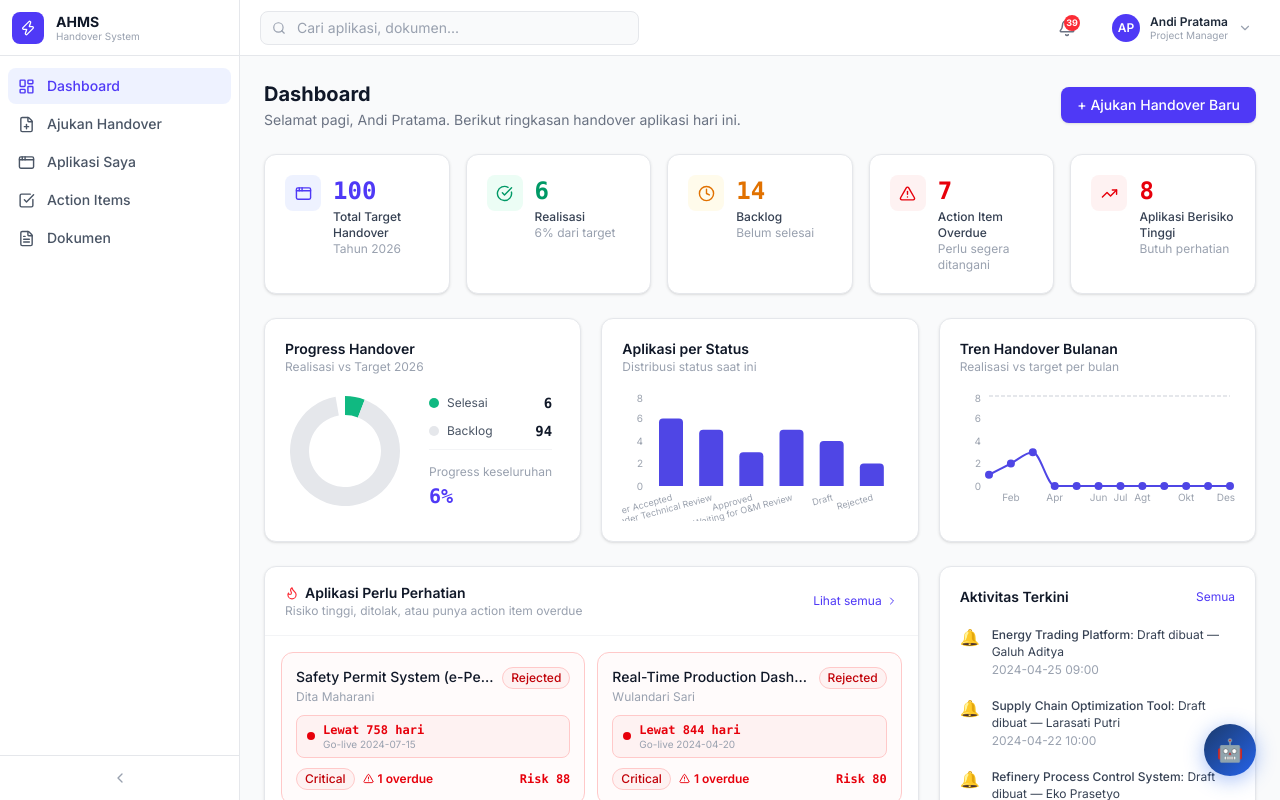
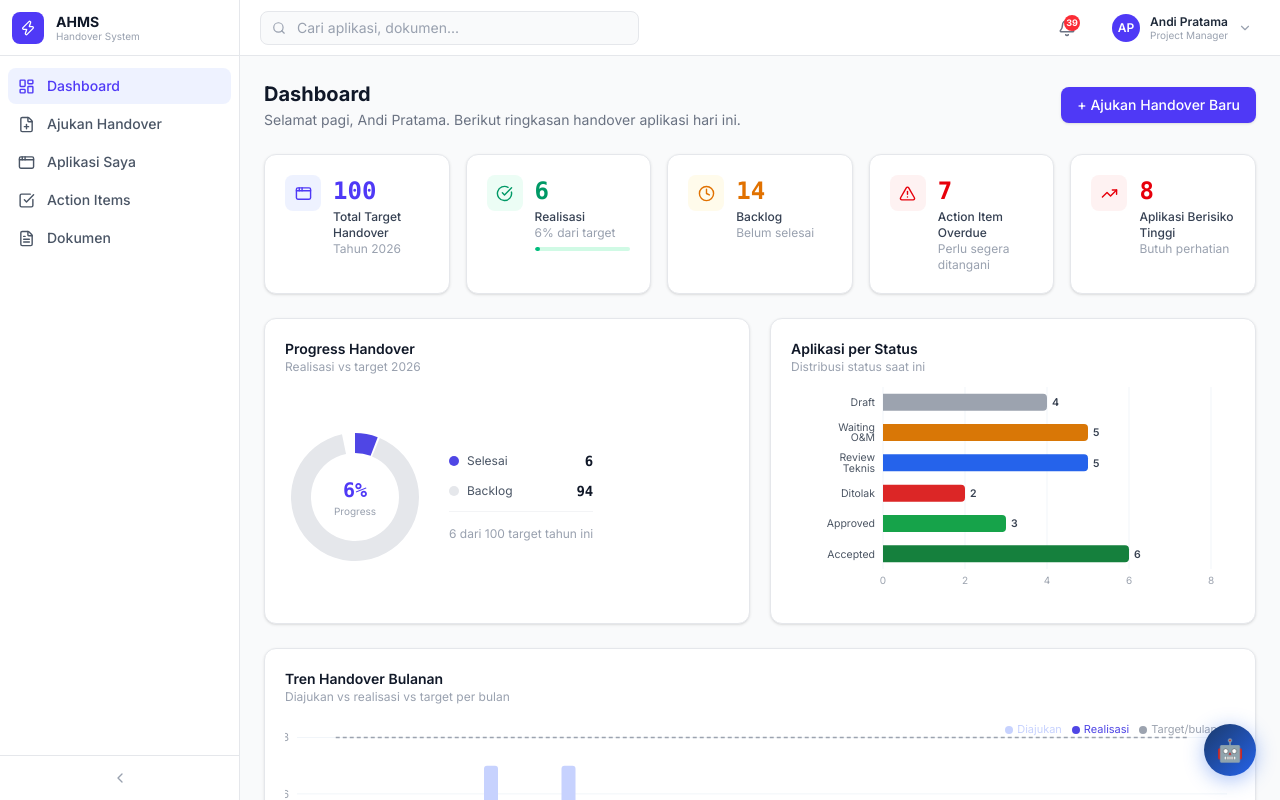
Before and after one commit to adidarma24/AHMS-Application-Handover-Management, a React (Vite) app: page / in a window 1280 px wide. Both pictures are taken after typing "Sample123" into the empty fields and a click on the button "Masuk". Built offline with nearby package versions, Linux system fonts and the light colour scheme.

Commit message:
Refakture Dashboard

```diff
--- a/src/pages/Dashboard.tsx
+++ b/src/pages/Dashboard.tsx
@@ -2,15 +2,19 @@ import { useState, useEffect, useMemo } from "react";
 import {
   BarChart,
   Bar,
-  LineChart,
+  ComposedChart,
+  Area,
   Line,
   XAxis,
   YAxis,
+  CartesianGrid,
   Tooltip,
+  Legend,
   ResponsiveContainer,
   PieChart,
   Pie,
   Cell,
+  LabelList,
 } from "recharts";
 import {
   AppWindow,
@@ -30,7 +34,7 @@ import {
   SkeletonChartCard,
   SkeletonTableRows,
 } from "../components/ui/Skeleton";
-import type { AppState, Role } from "../types";
+import type { AppState, AppStatus, Role } from "../types";
 import type { Page } from "../App";
 
 interface Props {
@@ -54,6 +58,52 @@ const MONTH_LABELS = [
   "Des",
 ];
 const ANNUAL_TARGET = 100; // Disesuaikan dengan target di desain baru
+
+// Urutan alur status (mengikuti definisi AppStatus di types.ts) + pemetaan
+// warna semantik. Dipakai bersama oleh Badge (di kartu "Perlu Perhatian")
+// dan chart distribusi status, supaya warnanya konsisten di satu halaman —
+// sebelumnya Badge di kartu "Perlu Perhatian" salah mapping (spasi dibuang
+// dari status sehingga "Waiting for O&M Review" / "Handover Accepted" jatuh
+// ke style default abu-abu, bukan warna semantiknya).
+const STATUS_ORDER: AppStatus[] = [
+  "Draft",
+  "Waiting for O&M Review",
+  "Under Technical Review",
+  "Rejected",
+  "Approved",
+  "Handover Accepted",
+];
+const STATUS_BADGE_VARIANT: Record<AppStatus, string> = {
+  Draft: "draft",
+  "Waiting for O&M Review": "waiting",
+  "Under Technical Review": "inprogress",
+  Rejected: "rejected",
+  Approved: "approved",
+  "Handover Accepted": "accepted",
+};
+const STATUS_SHORT_LABEL: Record<AppStatus, string> = {
+  Draft: "Draft",
+  "Waiting for O&M Review": "Waiting O&M",
+  "Under Technical Review": "Review Teknis",
+  Rejected: "Ditolak",
+  Approved: "Approved",
+  "Handover Accepted": "Accepted",
+};
+const BADGE_HEX: Record<string, string> = {
+  draft: "#9CA3AF",
+  waiting: "#D97706",
+  inprogress: "#2563EB",
+  rejected: "#DC2626",
+  approved: "#16A34A",
+  accepted: "#15803D",
+};
+
+const TOOLTIP_STYLE = {
+  fontSize: 12,
+  borderRadius: 8,
+  border: "1px solid #e5e7eb",
+  boxShadow: "0 4px 12px rgba(0,0,0,0.08)",
+};
 
 export default function Dashboard({
   appState,
@@ -89,8 +139,18 @@ export default function Dashboard({
     return { realisasi, backlog, overdueCount, highRiskCount };
   }, [apps]);
 
+  const progressPct = Math.round((kpi.realisasi / ANNUAL_TARGET) * 100) || 0;
+
   // KPI Cards dengan warna baru (Indigo theme)
-  const kpiCards = [
+  const kpiCards: {
+    label: string;
+    value: number;
+    sub: string;
+    icon: any;
+    color: string;
+    bg: string;
+    progress?: number;
+  }[] = [
     {
       label: "Total Target Handover",
       value: ANNUAL_TARGET,
@@ -102,10 +162,11 @@ export default function Dashboard({
     {
       label: "Realisasi",
       value: kpi.realisasi,
-      sub: `${Math.round((kpi.realisasi / ANNUAL_TARGET) * 100)}% dari target`,
+      sub: `${progressPct}% dari target`,
       icon: CheckCircle,
       color: "text-emerald-600",
       bg: "bg-emerald-50",
+      progress: progressPct,
     },
     {
       label: "Backlog",
@@ -133,12 +194,20 @@ export default function Dashboard({
     },
   ];
 
+  // Semua status ditampilkan (termasuk yang jumlahnya 0) supaya bentuk chart
+  // konsisten dan "peta" alur status tetap lengkap, bukan cuma status yang
+  // kebetulan sedang ada datanya.
   const statusDist = useMemo(() => {
     const map: Record<string, number> = {};
     apps.forEach((a) => {
       map[a.status] = (map[a.status] || 0) + 1;
     });
-    return Object.entries(map).map(([status, count]) => ({ status, count }));
+    return STATUS_ORDER.map((status) => ({
+      status,
+      label: STATUS_SHORT_LABEL[status],
+      count: map[status] || 0,
+      color: BADGE_HEX[STATUS_BADGE_VARIANT[status]] || "#9CA3AF",
+    }));
   }, [apps]);
 
   const monthlyData = useMemo(() => {
@@ -153,7 +222,7 @@ export default function Dashboard({
           new Date(a.goLiveDate).getMonth() + 1 === month,
       ).length;
       // Target per bulan statis disesuaikan dengan contoh line chart baru (8)
-      return { month: label, realisasi: accepted, target: 8, submitted };
+      return { month: label, realisasi: accepted, target: 8, diajukan: submitted };
     });
   }, [apps]);
 
@@ -161,12 +230,10 @@ export default function Dashboard({
     const done = kpi.realisasi;
     const remaining = Math.max(ANNUAL_TARGET - done, 0);
     return [
-      { name: "Selesai", value: done, color: "#10b981" },
+      { name: "Selesai", value: done, color: "#4f46e5" },
       { name: "Backlog", value: remaining, color: "#e5e7eb" },
     ];
   }, [kpi.realisasi]);
-
-  const progressPct = Math.round((kpi.realisasi / ANNUAL_TARGET) * 100) || 0;
 
   const attentionApps = useMemo(() => {
     return apps
@@ -206,21 +273,21 @@ export default function Dashboard({
   if (loading) {
     return (
       <div className="space-y-6">
-        <div className="flex items-center justify-between">
+        <div className="flex flex-col sm:flex-row sm:items-center sm:justify-between gap-3">
           <div className="space-y-2">
             <div className="h-6 w-32 bg-gray-200 rounded-lg animate-pulse" />
             <div className="h-4 w-64 bg-gray-100 rounded-lg animate-pulse" />
           </div>
           <div className="h-9 w-40 bg-gray-200 rounded-lg animate-pulse" />
         </div>
-        {/* <SkeletonKPICards count={5} /> */}
-        <div className="grid grid-cols-1 xl:grid-cols-3 gap-5">
-          <SkeletonChartCard height={130} />
-          <SkeletonChartCard height={130} />
-          <SkeletonChartCard height={130} />
+        <SkeletonKPICards />
+        <div className="grid grid-cols-1 md:grid-cols-2 gap-4 sm:gap-5">
+          <SkeletonChartCard height={220} />
+          <SkeletonChartCard height={220} />
         </div>
-        <div className="grid grid-cols-1 xl:grid-cols-3 gap-5">
-          <div className="xl:col-span-2 bg-white rounded-xl border border-gray-200 shadow-sm overflow-hidden">
+        <SkeletonChartCard height={260} />
+        <div className="grid grid-cols-1 lg:grid-cols-3 gap-4 sm:gap-5">
+          <div className="lg:col-span-2 bg-white rounded-xl border border-gray-200 shadow-sm overflow-hidden">
             <div className="px-5 py-4 border-b border-gray-100">
               <div className="h-4 w-40 bg-gray-200 rounded animate-pulse" />
             </div>
@@ -239,7 +306,7 @@ export default function Dashboard({
   return (
     <div className="space-y-6">
       {/* Header */}
-      <div className="flex items-center justify-between">
+      <div className="flex flex-col sm:flex-row sm:items-center sm:justify-between gap-3">
         <div>
           <h1 className="text-xl font-bold text-gray-900">Dashboard</h1>
           <p className="text-sm text-gray-500 mt-0.5">
@@ -248,14 +315,18 @@ export default function Dashboard({
           </p>
         </div>
         {currentUser.role === "Project Manager" && (
-          <Button onClick={() => onNavigate("handover-form")}>
+          <Button
+            onClick={() => onNavigate("handover-form")}
+            className="w-full sm:w-auto justify-center"
+          >
             + Ajukan Handover Baru
           </Button>
         )}
       </div>
 
-      {/* KPI Cards */}
-      <div className="grid grid-cols-2 xl:grid-cols-5 gap-4">
+      {/* KPI Cards — 2 kolom di HP, naik bertahap supaya tidak "meloncat"
+          dari 2 langsung ke 5 begitu masuk layar desktop besar */}
+      <div className="grid grid-cols-2 sm:grid-cols-3 lg:grid-cols-5 gap-3 sm:gap-4">
         {kpiCards.map((k) => (
           <Card key={k.label} className="flex items-start gap-3">
             <div
@@ -263,7 +334,7 @@ export default function Dashboard({
             >
               <k.icon size={17} className={k.color} />
             </div>
-            <div>
+            <div className="min-w-0 flex-1">
               <div className={`text-2xl font-bold font-mono ${k.color}`}>
                 {k.value}
               </div>
@@ -271,41 +342,61 @@ export default function Dashboard({
                 {k.label}
               </div>
               <div className="text-xs text-gray-400">{k.sub}</div>
+              {k.progress !== undefined && (
+                <div className="mt-1.5 h-1 rounded-full bg-emerald-100 overflow-hidden">
+                  <div
+                    className="h-full rounded-full bg-emerald-500 transition-all duration-500"
+                    style={{ width: `${Math.min(100, k.progress)}%` }}
+                  />
+                </div>
+              )}
             </div>
           </Card>
         ))}
       </div>
 
-      {/* Charts row */}
-      <div className="grid grid-cols-1 xl:grid-cols-3 gap-5">
-        {/* Donut */}
+      {/* Snapshot saat ini: progress terhadap target + distribusi status.
+          Ditaruh berdampingan (2 kolom mulai md) karena keduanya menjawab
+          pertanyaan yang sama: "posisi kita sekarang di mana". */}
+      <div className="grid grid-cols-1 md:grid-cols-2 gap-4 sm:gap-5">
+        {/* Donut progress */}
         <Card className="flex flex-col">
-          <div className="flex items-center justify-between mb-4">
-            <div>
+          <div className="mb-4">
             <h3 className="text-sm font-semibold text-gray-900">
               Progress Handover
             </h3>
             <p className="text-xs text-gray-400">
-                Realisasi vs Target {new Date().getFullYear()}
+              Realisasi vs target {new Date().getFullYear()}
             </p>
           </div>
-          </div>
-          <div className="flex items-center gap-6">
-            <PieChart width={120} height={120}>
+          <div className="flex-1 flex flex-col sm:flex-row items-center gap-6">
+            <div className="relative w-[140px] h-[140px] flex-shrink-0">
+              <PieChart width={140} height={140}>
                 <Pie
                   data={pieData}
                   dataKey="value"
-                innerRadius={36}
-                outerRadius={55}
+                  innerRadius={44}
+                  outerRadius={64}
                   startAngle={90}
                   endAngle={-270}
+                  paddingAngle={pieData[0].value > 0 && pieData[1].value > 0 ? 2 : 0}
+                  stroke="none"
                 >
                   {pieData.map((e, i) => (
-                  <Cell key={i} fill={e.color} strokeWidth={0} />
+                    <Cell key={i} fill={e.color} />
                   ))}
                 </Pie>
               </PieChart>
-            <div className="space-y-2">
+              {/* Persentase di tengah donut, supaya angka utamanya langsung
+                  kebaca tanpa harus mencocokkan warna ke legenda */}
+              <div className="absolute inset-0 flex flex-col items-center justify-center pointer-events-none">
+                <span className="text-xl font-bold text-indigo-600 font-mono">
+                  {progressPct}%
+                </span>
+                <span className="text-[10px] text-gray-400">Progress</span>
+              </div>
+            </div>
+            <div className="space-y-2.5 w-full sm:w-auto">
               {pieData.map((d) => (
                 <div key={d.name} className="flex items-center gap-2">
                   <div
@@ -320,116 +411,153 @@ export default function Dashboard({
               ))}
               <div className="pt-2 border-t border-gray-100">
                 <span className="text-xs text-gray-400">
-                  Progress keseluruhan
+                  {kpi.realisasi} dari {ANNUAL_TARGET} target tahun ini
                 </span>
-                <div className="text-xl font-bold text-indigo-600 font-mono">
-                  {progressPct}%
-                </div>
               </div>
             </div>
           </div>
         </Card>
 
-        {/* Bar chart - Menggunakan warna Indigo #4f46e5 */}
+        {/* Distribusi status — bar horizontal, tiap status warnanya sama
+            dengan Badge yang dipakai di halaman lain (bukan lagi divertikal
+            dengan label dirotasi -15° yang susah dibaca, apalagi untuk label
+            panjang seperti "Waiting for O&M Review"). */}
         <Card>
-          <div className="mb-4">
+          <div className="mb-2">
             <h3 className="text-sm font-semibold text-gray-900">
               Aplikasi per Status
             </h3>
             <p className="text-xs text-gray-400">Distribusi status saat ini</p>
           </div>
-          <ResponsiveContainer width="100%" height={130}>
-            <BarChart data={statusDist} barSize={24}>
+          <ResponsiveContainer width="100%" height={220}>
+            <BarChart
+              data={statusDist}
+              layout="vertical"
+              margin={{ top: 4, right: 24, bottom: 4, left: 0 }}
+              barCategoryGap="22%"
+            >
+              <CartesianGrid horizontal={false} stroke="#f1f5f9" />
               <XAxis
-                dataKey="status"
-                tick={{ fontSize: 9, fill: "#9ca3af" }}
-                axisLine={false}
-                tickLine={false}
-                interval={0}
-                angle={-15}
-                textAnchor="end"
-                height={30}
-              />
-              <YAxis
-                tick={{ fontSize: 10, fill: "#9ca3af" }}
-                axisLine={false}
-                tickLine={false}
-                width={24}
+                type="number"
                 allowDecimals={false}
-              />
-              <Tooltip
-                contentStyle={{
-                  fontSize: 12,
-                  borderRadius: 8,
-                  border: "1px solid #e5e7eb",
-                  boxShadow: "0 4px 12px rgba(0,0,0,0.08)",
-                }}
-                cursor={{ fill: "#f3f4f6" }}
-              />
-              <Bar dataKey="count" fill="#4f46e5" radius={[4, 4, 0, 0]} />
-            </BarChart>
-          </ResponsiveContainer>
-        </Card>
-
-        {/* Line chart - Menggunakan warna Indigo #4f46e5 */}
-        <Card>
-          <div className="mb-4">
-            <h3 className="text-sm font-semibold text-gray-900">
-              Tren Handover Bulanan
-            </h3>
-            <p className="text-xs text-gray-400">
-              Realisasi vs target per bulan
-            </p>
-          </div>
-          <ResponsiveContainer width="100%" height={130}>
-            <LineChart data={monthlyData}>
-              <XAxis
-                dataKey="month"
                 tick={{ fontSize: 10, fill: "#9ca3af" }}
                 axisLine={false}
                 tickLine={false}
               />
               <YAxis
-                tick={{ fontSize: 10, fill: "#9ca3af" }}
+                type="category"
+                dataKey="label"
+                width={92}
+                tick={{ fontSize: 10.5, fill: "#4b5563" }}
                 axisLine={false}
                 tickLine={false}
-                width={24}
+              />
+              <Tooltip
+                contentStyle={TOOLTIP_STYLE}
+                cursor={{ fill: "#f8fafc" }}
+                labelFormatter={(_, payload) =>
+                  payload?.[0]?.payload?.status ?? ""
+                }
+                formatter={(value: number) => [`${value} aplikasi`, "Jumlah"]}
+              />
+              <Bar dataKey="count" radius={[0, 4, 4, 0]} maxBarSize={18}>
+                {statusDist.map((d, i) => (
+                  <Cell key={i} fill={d.color} />
+                ))}
+                <LabelList
+                  dataKey="count"
+                  position="right"
+                  style={{ fontSize: 10.5, fill: "#374151", fontWeight: 600 }}
+                />
+              </Bar>
+            </BarChart>
+          </ResponsiveContainer>
+        </Card>
+      </div>
+
+      {/* Tren bulanan — full width supaya 12 bulan tidak berdesakan seperti
+          sebelumnya (dulu cuma 1/3 lebar & tinggi 130px). Sekarang juga
+          menampilkan "Diajukan" (data submittedDate yang sebelumnya dihitung
+          tapi tidak pernah ditampilkan) di samping Realisasi vs Target,
+          supaya kelihatan gap antara pengajuan dan penyelesaian handover. */}
+      <Card>
+        <div className="flex items-center justify-between mb-2 flex-wrap gap-2">
+          <div>
+            <h3 className="text-sm font-semibold text-gray-900">
+              Tren Handover Bulanan
+            </h3>
+            <p className="text-xs text-gray-400">
+              Diajukan vs realisasi vs target per bulan
+            </p>
+          </div>
+        </div>
+        <ResponsiveContainer width="100%" height={280}>
+          <ComposedChart
+            data={monthlyData}
+            margin={{ top: 8, right: 8, bottom: 0, left: -16 }}
+          >
+            <defs>
+              <linearGradient id="dashRealisasiFill" x1="0" y1="0" x2="0" y2="1">
+                <stop offset="0%" stopColor="#4f46e5" stopOpacity={0.35} />
+                <stop offset="100%" stopColor="#4f46e5" stopOpacity={0.02} />
+              </linearGradient>
+            </defs>
+            <CartesianGrid vertical={false} stroke="#f1f5f9" />
+            <XAxis
+              dataKey="month"
+              tick={{ fontSize: 11, fill: "#9ca3af" }}
+              axisLine={false}
+              tickLine={false}
+            />
+            <YAxis
+              tick={{ fontSize: 11, fill: "#9ca3af" }}
+              axisLine={false}
+              tickLine={false}
+              width={28}
               allowDecimals={false}
             />
-              <Tooltip
-                contentStyle={{
-                  fontSize: 12,
-                  borderRadius: 8,
-                  border: "1px solid #e5e7eb",
-                  boxShadow: "0 4px 12px rgba(0,0,0,0.08)",
-                }}
+            <Tooltip contentStyle={TOOLTIP_STYLE} />
+            <Legend
+              verticalAlign="top"
+              align="right"
+              iconType="circle"
+              iconSize={8}
+              wrapperStyle={{ fontSize: 11, color: "#6b7280" }}
             />
-              <Line
+            <Bar
+              dataKey="diajukan"
+              name="Diajukan"
+              fill="#c7d2fe"
+              radius={[3, 3, 0, 0]}
+              barSize={14}
+            />
+            <Area
               type="monotone"
               dataKey="realisasi"
+              name="Realisasi"
               stroke="#4f46e5"
               strokeWidth={2}
-                dot={{ r: 3, fill: "#4f46e5" }}
-                name="Realisasi"
+              fill="url(#dashRealisasiFill)"
+              dot={{ r: 3, fill: "#4f46e5", strokeWidth: 0 }}
+              activeDot={{ r: 5 }}
             />
             <Line
               type="monotone"
               dataKey="target"
-                stroke="#e5e7eb"
-                strokeWidth={2}
-                strokeDasharray="4 2"
+              name="Target/bulan"
+              stroke="#9ca3af"
+              strokeWidth={1.5}
+              strokeDasharray="4 3"
               dot={false}
-                name="Target"
             />
-            </LineChart>
+          </ComposedChart>
         </ResponsiveContainer>
       </Card>
-      </div>
 
       {/* Bottom row */}
-      <div className="grid grid-cols-1 xl:grid-cols-3 gap-5">
+      <div className="grid grid-cols-1 lg:grid-cols-3 gap-4 sm:gap-5">
         {/* Attention cards — ala ITSM "Needs Attention": kartu + countdown live, bukan tabel statis */}
-        <div className="xl:col-span-2">
+        <div className="lg:col-span-2">
           <Card padding={false}>
             <div className="flex items-center justify-between px-5 py-4 border-b border-gray-100">
               <div>
@@ -443,7 +571,7 @@ export default function Dashboard({
               </div>
               <button
                 onClick={() => onNavigate("my-applications")}
-                className="text-xs text-indigo-600 hover:underline flex items-center gap-1"
+                className="text-xs text-indigo-600 hover:underline flex items-center gap-1 flex-shrink-0"
               >
                 Lihat semua <ChevronRight size={12} />
               </button>
@@ -477,9 +605,8 @@ export default function Dashboard({
                           </div>
                           <Badge
                             variant={
-                              app.status
-                                .toLowerCase()
-                                .replace(/\s+/g, "") as any
+                              (STATUS_BADGE_VARIANT[app.status] ??
+                                "default") as any
                             }
                           >
                             {app.status}
@@ -531,11 +658,14 @@ export default function Dashboard({
             <h3 className="text-sm font-semibold text-gray-900">
               Aktivitas Terkini
             </h3>
-            <button className="text-xs text-indigo-600 hover:underline">
+            <button
+              onClick={() => onNavigate("action-items")}
+              className="text-xs text-indigo-600 hover:underline"
+            >
               Semua
             </button>
           </div>
-          <div className="space-y-3 overflow-y-auto flex-1">
+          <div className="space-y-3 overflow-y-auto flex-1 max-h-72 lg:max-h-none">
             {activity.map((a, i) => (
               <button
                 key={i}
@@ -545,7 +675,7 @@ export default function Dashboard({
                 <span className="text-base leading-none mt-0.5 flex-shrink-0">
                   {activityIcon(a.action)}
                 </span>
-                <div>
+                <div className="min-w-0">
                   <p className="text-gray-700 leading-snug">
                     <span className="font-medium">{a.appName}</span>: {a.action}
                     {a.user ? ` — ${a.user}` : ""}
```
Lines whose indentation alone changed are shown as unchanged.
